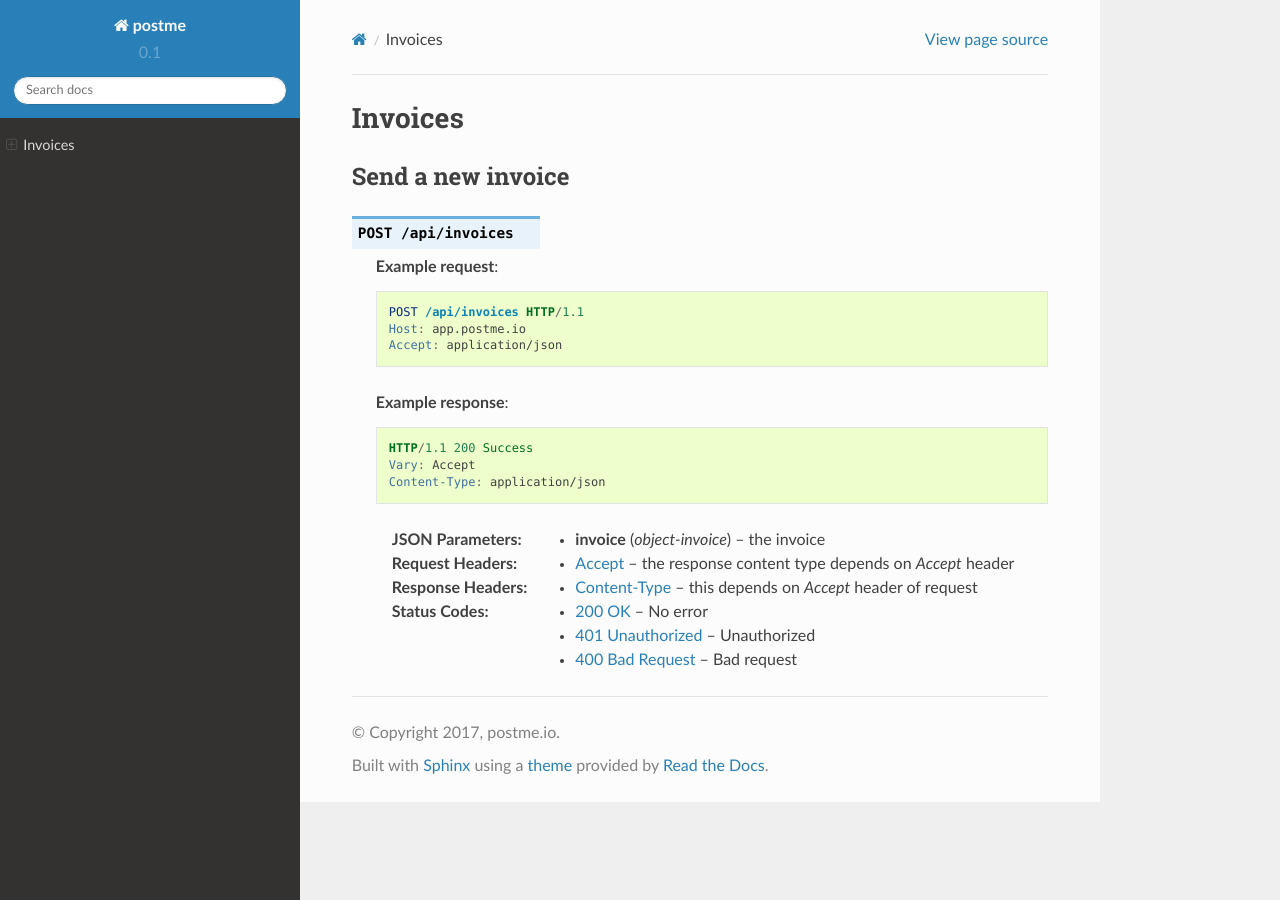
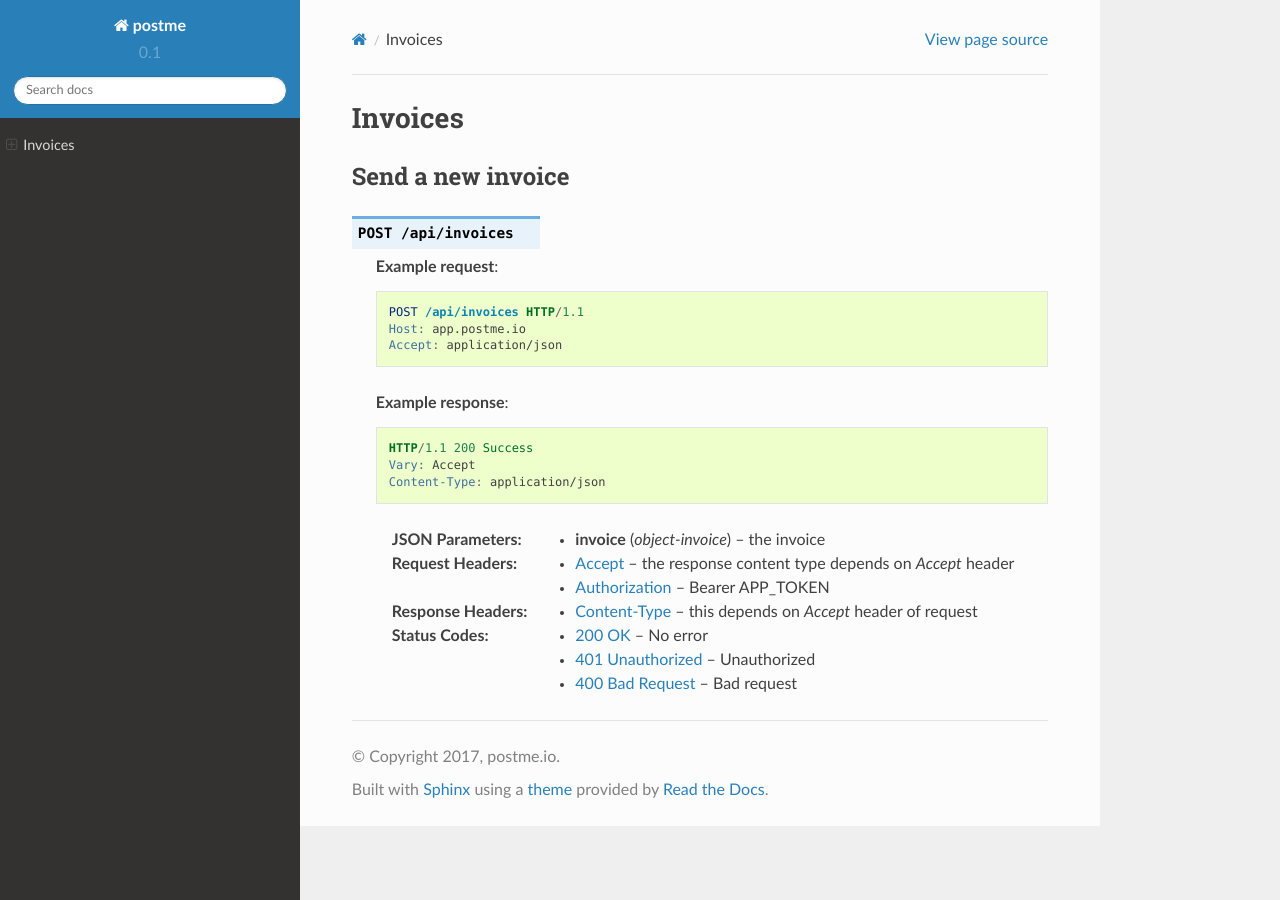
Before and after one commit to birdydigital/postme-docs, a Sphinx documentation site: the page built from docs/invoices.rst, in a window 1280 px wide. Built offline with Sphinx 7.4.7 and the Read the Docs theme 2.0.0, drawn with Linux system fonts in a browser that asks for light colours.

Commit message:
add reqheader authorization bearer token

```diff
--- a/docs/invoices.rst
+++ b/docs/invoices.rst
@@ -27,6 +27,7 @@ Send a new invoice
    :jsonparam `object-invoice` invoice: the invoice
    :reqheader Accept: the response content type depends on
                       :mailheader:`Accept` header
+   :reqheader Authorization: Bearer APP_TOKEN
    :resheader Content-Type: this depends on :mailheader:`Accept`
                             header of request
    :statuscode 200: No error
```
